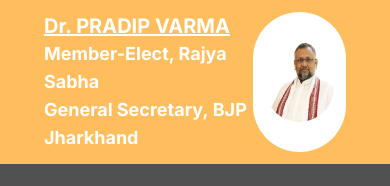
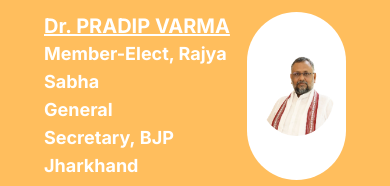
Before and after one commit to tanmoy-das-sbu/Portfolio, a Next.js app in the folder frontend/: page /schedule in a window 390 px wide. Shown: the top 186 px of the page. Built offline with nearby package versions, Linux system fonts and the light colour scheme; no server answers.

Commit message:
updated header

```diff
--- a/frontend/src/components/header.css
+++ b/frontend/src/components/header.css
@@ -1,25 +1,41 @@
-.nav-div{
+.nav-div {
     width: 100%;
     height: 5em;
     background-color: #ffbe5d;
     padding: 10px;
 }
+
 .fixed {
     position: fixed;
     width: 100%;
     z-index: 1000;
-  }
-.header-main-div{
+}
+
+.header-main-div {
     z-index: 1000;
 }
 
-.nav-in-div{
+.nav-in-div {
     position: relative;
     bottom: 20px;
 }
 
-.logo{
-    width: 100%;
-    height: 75px;
-    margin-right: 50px;
+.header-logo-image {
+    border-radius: 50%;
+    height: 150px;
+    width: 160px;
 }
+
+@media (max-width:570px) {
+    .header-logo-image {
+        height: 100px !important;
+        width: 110px !important;
+    }
+}
+
+@media (max-width:470px) {
+    .header-logo-image {
+        height: 80px !important;
+        width: 90px !important;
+    }
+}
--- a/frontend/src/components/header.jsx
+++ b/frontend/src/components/header.jsx
@@ -37,7 +37,7 @@
                     <p className="font-bold md:text-3lg text-lg text-white">Jharkhand</p>
                 </div>
                 <div className="flex items-center bg-white rounded-full p-3 ">
-                    <Image  src={Logo} alt="slide_image" className="w-[80px] h-[80px] rounded-full  border-xl-white-600 " draggable="false"/>
+                    <Image  src={Logo} alt="slide_image" className="header-logo-image border-xl-white-600 " draggable="false"/>
                 </div>
             </div>
         </div>
```
